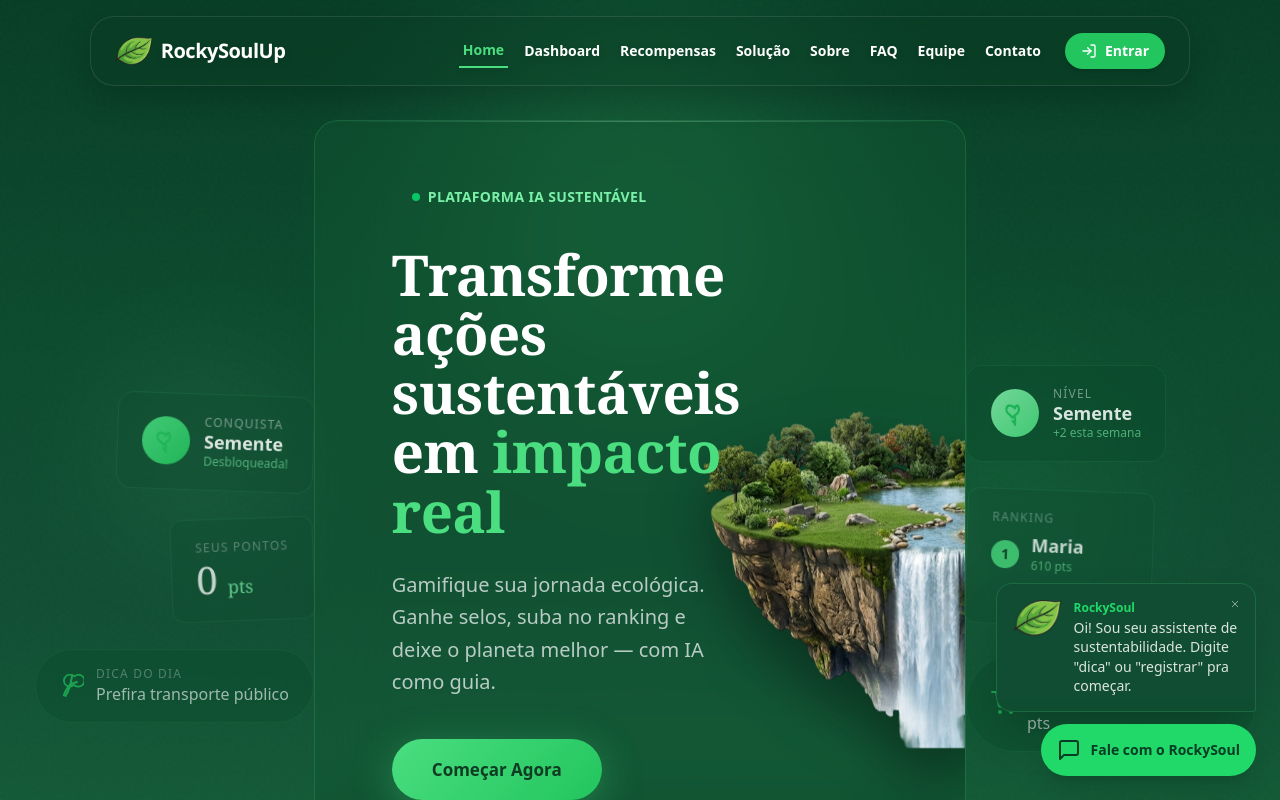
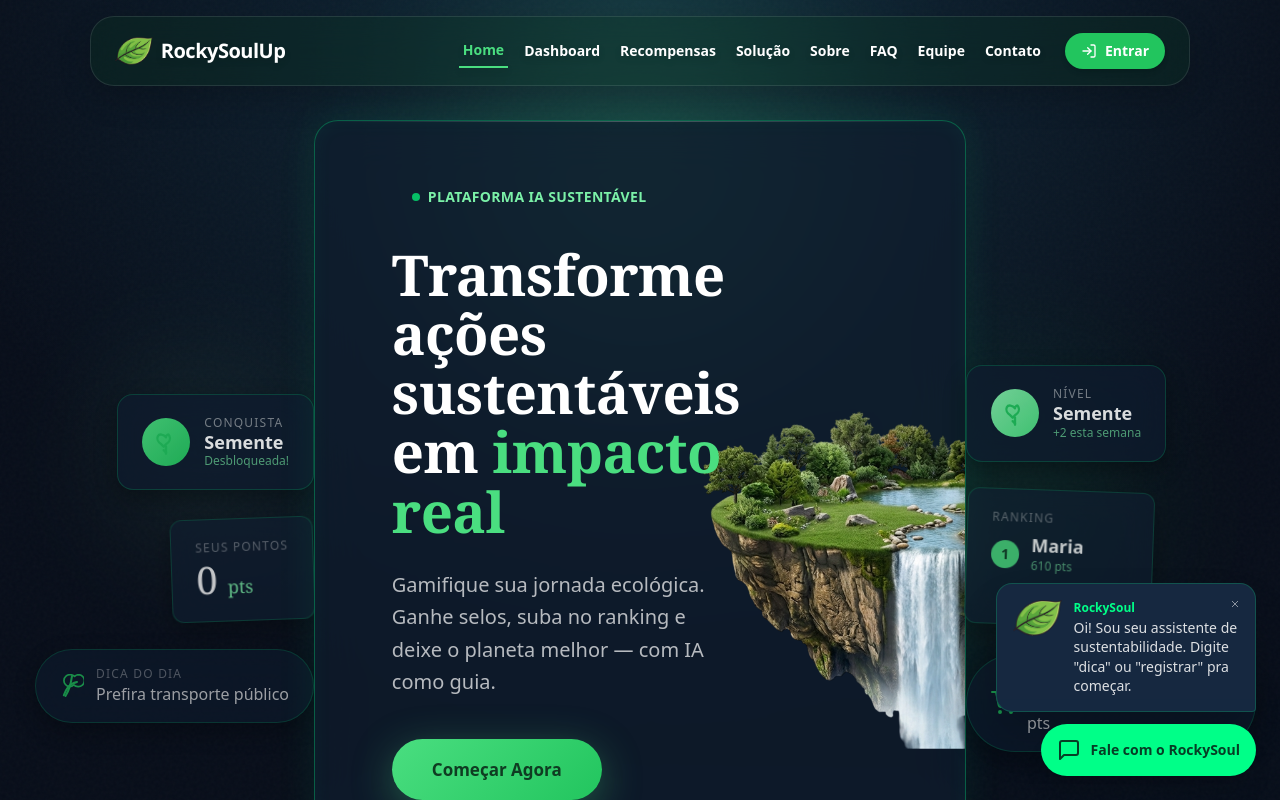
Before and after one commit to igorodriguesd/rockysoul-react, a React (Vite) app: page / in a window 1280 px wide. Shown: the top 800 px of the page. Built offline with nearby package versions, Linux system fonts and the light colour scheme; the HTML template or start-up script is replaced by a standard one.

Commit message:
feat: Atualizando a paleta de cores do site.

```diff
--- a/src/index.css
+++ b/src/index.css
@@ -14,15 +14,18 @@
   --animate-float-card: float-card 7s ease-in-out infinite;
   --animate-pulse-glow: pulse-glow 2.5s ease-in-out infinite;
 
-  --color-moss: #063d25;
-  --color-fern: #0b4a2c;
-  --color-card: #0b4a2c;
-  --color-card-secondary: #125936;
-  --color-leaf: #20d968;
-  --color-leaf-soft: #52e88a;
-  --color-frost: #f1fff5;
-  --color-sage: #8db7a0;
-  --color-sun: #ffc928;
+  --color-void: #070d19;
+  --color-surface: #0f1c2e;
+  --color-surface-light: #162840;
+  --color-sunset: #f97316;
+
+  --color-moss: #047857;
+  --color-fern: #059669;
+  --color-leaf: #00ff88;
+  --color-leaf-soft: #34d399;
+  --color-frost: #ffffff;
+  --color-sage: #38bdf8;
+  --color-sun: #fbbf24;
 }
 
 @layer base {
@@ -36,145 +39,61 @@
     font-weight: 500;
     -webkit-font-smoothing: antialiased;
     overflow-x: hidden;
+    color: var(--color-frost);
   }
 
-  h1,
-  h2 {
+  h1, h2 {
     font-family: var(--font-serif-display);
     font-weight: 700;
+    color: var(--color-frost);
   }
 }
 
-@keyframes slideIn {
-  from { transform: translateX(100%); opacity: 0; }
-  to { transform: translateX(0); opacity: 1; }
-}
-
-@keyframes float {
-  0% { transform: translateY(0px); }
-  50% { transform: translateY(-20px); }
-  100% { transform: translateY(0px); }
-}
-
-@keyframes float-slow {
-  0%, 100% { transform: translateY(0px) rotate(2deg); }
-  50% { transform: translateY(-8px) rotate(-1deg); }
-}
-
-@keyframes float-card {
-  0%, 100% { transform: translateY(0px) rotate(-2deg); }
-  50% { transform: translateY(-6px) rotate(-1deg); }
-}
-
-@keyframes pulseGlow {
-  0%, 100% { box-shadow: 0 0 0 0 rgba(74, 222, 128, 0.3); }
-  50% { box-shadow: 0 0 0 8px rgba(74, 222, 128, 0); }
-}
-
-@keyframes confettiFall {
-  0% { transform: translateY(-10px) rotate(0deg); opacity: 1; }
-  100% { transform: translateY(280px) rotate(540deg); opacity: 0; }
-}
-
-@keyframes shakeX {
-  0%, 100% { transform: translateX(0); }
-  25% { transform: translateX(-5px); }
-  75% { transform: translateX(5px); }
-}
-
-@keyframes floatUp {
-  0% { transform: translateY(0) scale(0.7); opacity: 0; }
-  20% { opacity: 1; transform: translateY(-6px) scale(1); }
-  100% { transform: translateY(-46px) scale(1); opacity: 0; }
-}
-
-@keyframes popIn {
-  0% { transform: scale(0.4); opacity: 0; }
-  70% { transform: scale(1.1); }
-  100% { transform: scale(1); opacity: 1; }
-}
-
-@utility shake {
-  animation: shakeX 0.35s ease;
-}
-
-@utility float-up {
-  animation: floatUp 1.1s ease-out forwards;
-}
-
-@utility pop-in {
-  animation: popIn 0.5s cubic-bezier(0.34, 1.56, 0.64, 1) both;
-}
-
 @utility bg-app {
-  background: linear-gradient(180deg, #063d25 0%, #0b4a2c 40%, #104d32 75%, #125936 100%);
+  background: radial-gradient(circle at 50% 0%, #102a3a 0%, var(--color-void) 70%);
   position: relative;
 }
 
 @utility home-bg {
-  background: linear-gradient(180deg, #063d25 0%, #0b4a2c 40%, #104d32 75%, #125936 100%);
+  background: radial-gradient(circle at 50% 0%, #102a3a 0%, var(--color-void) 70%);
 }
 
 @utility glass-hero {
-  background: rgba(18, 89, 54, 0.35);
-  backdrop-filter: blur(32px);
-  -webkit-backdrop-filter: blur(32px);
-  border: 1px solid rgba(82, 232, 138, 0.16);
+  background: rgba(15, 28, 46, 0.75);
+  backdrop-filter: blur(24px);
+  -webkit-backdrop-filter: blur(24px);
+  border: 1px solid rgba(0, 255, 136, 0.3);
+  box-shadow: 0 0 40px rgba(0, 255, 136, 0.08), inset 0 0 20px rgba(0, 255, 136, 0.05);
 }
 
 @utility glass-side {
-  background: rgba(11, 74, 44, 0.40);
-  backdrop-filter: blur(12px);
-  -webkit-backdrop-filter: blur(12px);
-  border: 1px solid rgba(82, 232, 138, 0.10);
+  background: rgba(15, 28, 46, 0.85);
+  backdrop-filter: blur(16px);
+  -webkit-backdrop-filter: blur(16px);
+  border: 1px solid rgba(0, 255, 136, 0.2);
+  box-shadow: 0 8px 24px rgba(0, 0, 0, 0.4);
 }
 
 @utility glass-strong {
-  background: linear-gradient(160deg, rgba(11, 74, 44, 0.72), rgba(18, 89, 54, 0.55));
-  backdrop-filter: blur(14px);
-  -webkit-backdrop-filter: blur(14px);
-  border: 1px solid rgba(82, 232, 138, 0.14);
+  background: linear-gradient(160deg, rgba(22, 40, 64, 0.9), rgba(15, 28, 46, 0.8));
+  backdrop-filter: blur(16px);
+  -webkit-backdrop-filter: blur(16px);
+  border: 1px solid rgba(0, 255, 136, 0.4);
+  box-shadow: 0 12px 40px rgba(0, 255, 136, 0.12);
 }
 
 @utility card-primary {
-  background: #0d452d;
-  border: 1px solid #20d968;
-  box-shadow: 0 0 44px rgba(32, 217, 104, 0.14);
+  background: var(--color-surface);
+  border: 1px solid rgba(0, 255, 136, 0.4);
+  box-shadow: 0 8px 32px rgba(0, 0, 0, 0.5);
 }
 
 @utility card-secondary {
-  background: #104d32;
-  border: 1px solid rgba(82, 232, 138, 0.18);
+  background: var(--color-surface-light);
+  border: 1px solid rgba(0, 255, 136, 0.2);
 }
 
 @utility card-tertiary {
-  background: rgba(11, 74, 44, 0.32);
-  border: none;
+  background: rgba(22, 40, 64, 0.5);
+  border: 1px solid rgba(255, 255, 255, 0.08);
 }
-
-@utility floating-island {
-  animation: float 6s ease-in-out infinite;
-  filter: drop-shadow(0 30px 30px rgba(0, 0, 0, 0.4));
-}
-
-@utility confetti-piece {
-  position: absolute;
-  width: 8px;
-  height: 14px;
-  border-radius: 2px;
-  top: 0;
-  animation: confettiFall 1.2s ease-in forwards;
-}
-
-@media (prefers-reduced-motion: reduce) {
-  .floating-island,
-  .confetti-piece,
-  .animate-float-slow,
-  .animate-float-card,
-  .animate-pulse-glow {
-    animation: none;
-  }
-  html {
-    scroll-behavior: auto;
-  }
-}
```
